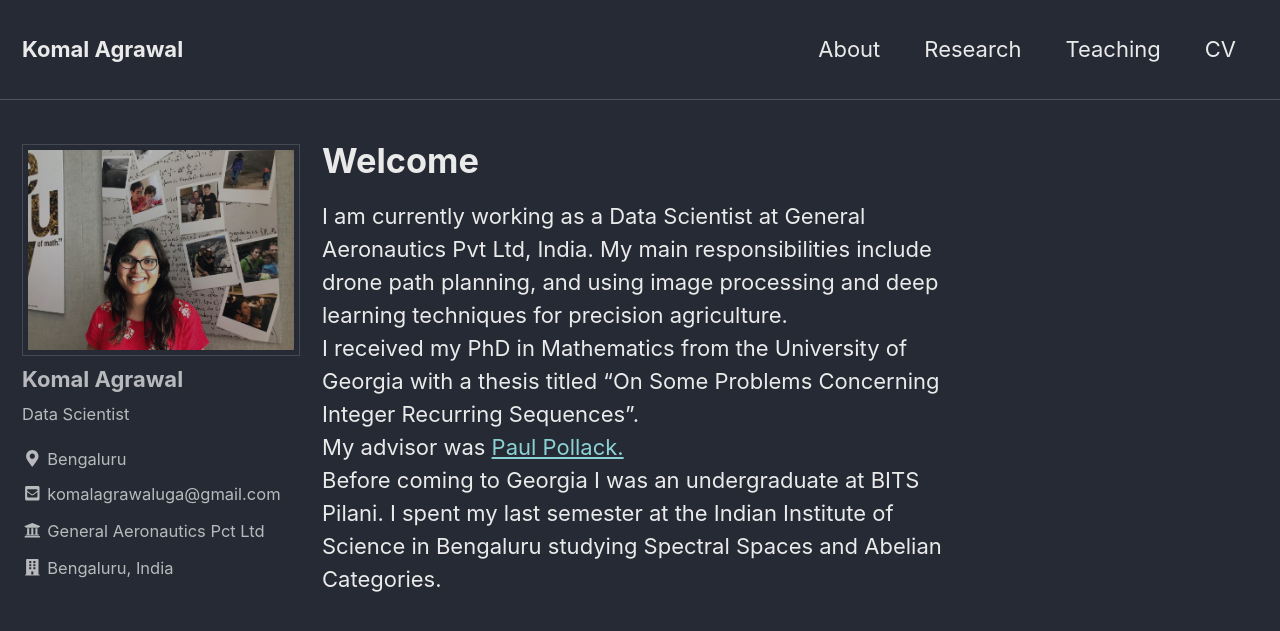
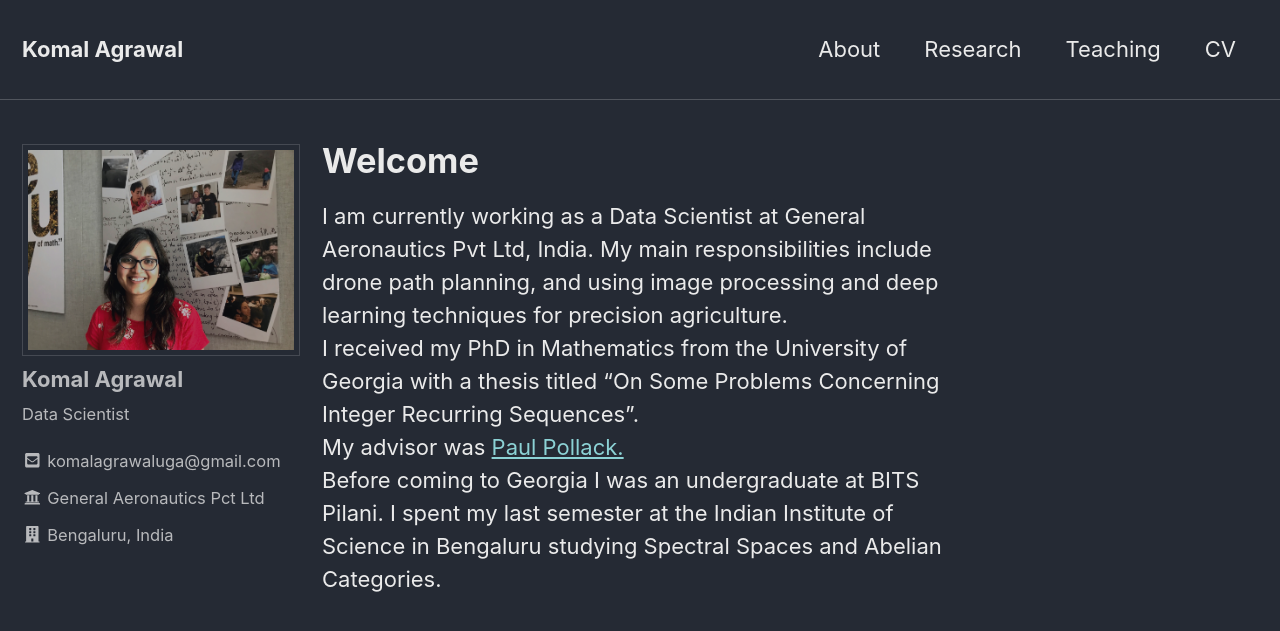
Before and after one commit to komala033/komala033.github.io, a Jekyll site: the page built from index.md, in a window 1280 px wide and 900 px high. Shown: the top 631 px of the window. Built offline with Jekyll 4.4.1, drawn with Linux system fonts in a browser that asks for light colours; nearby versions of some CDN libraries.

Commit message:
Update _config.yml

```diff
--- a/_config.yml
+++ b/_config.yml
@@ -102,7 +102,7 @@ author:
   name             : "Komal Agrawal"
   avatar           : "/assets/images/KomalPhoto.jpeg"
   bio              : "Data Scientist"
-  location         : Bengaluru
+  location         : #Bengaluru
   pronoun          : she/her/hers
   email            : "komalagrawaluga@gmail.com"
   uri              :
```
